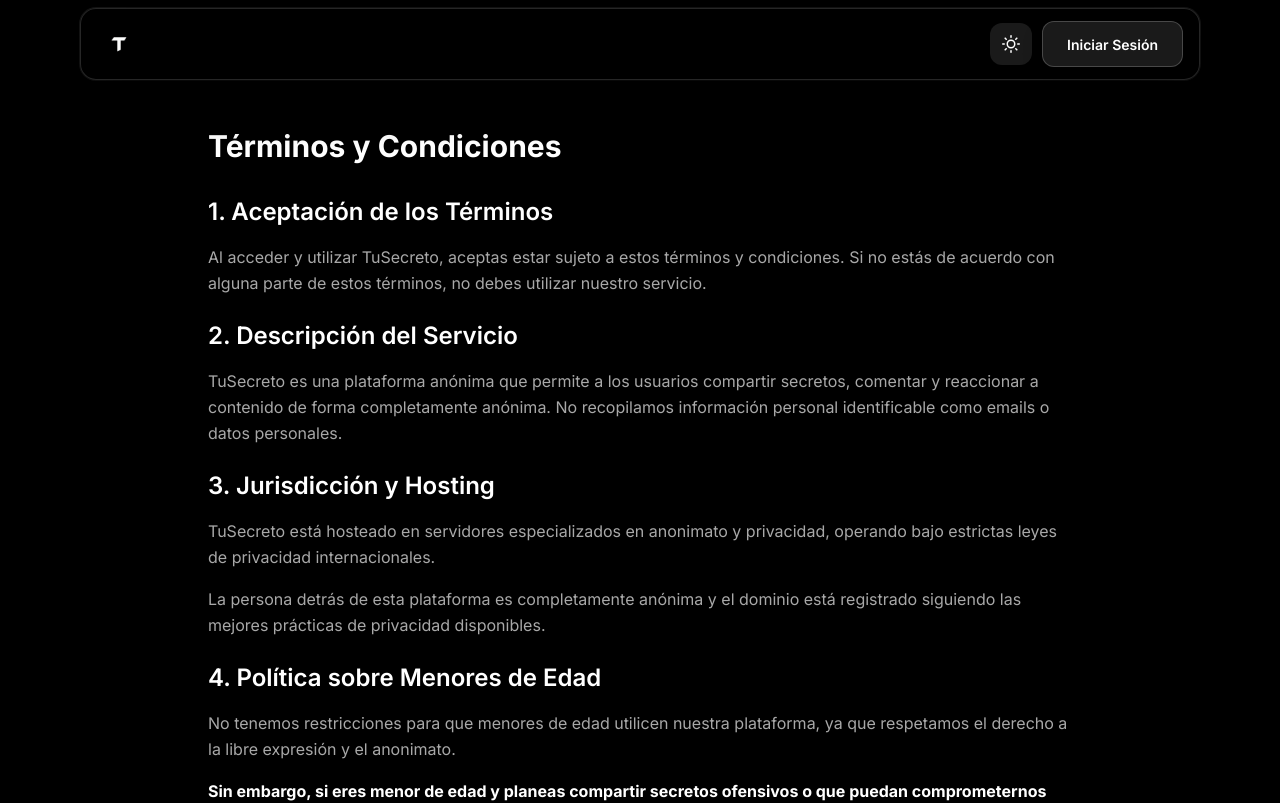
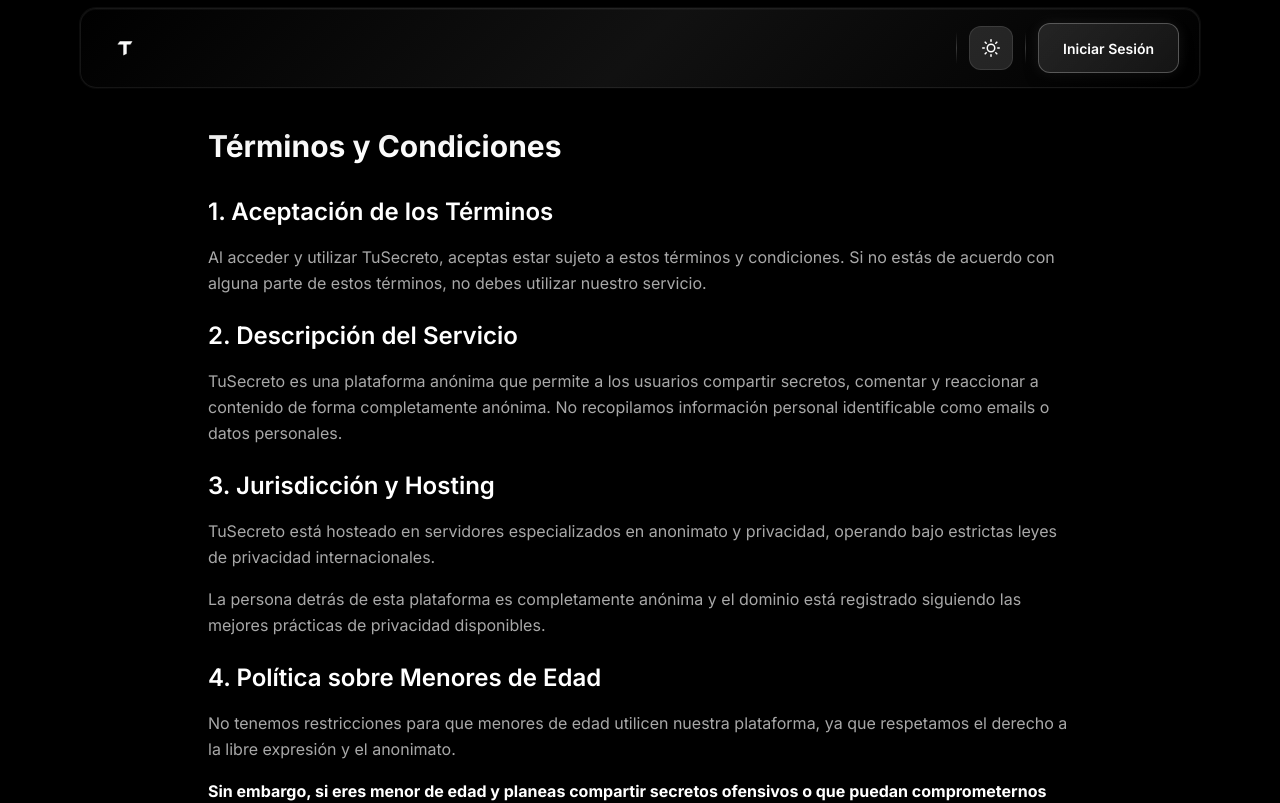
Before and after one commit to tusecretodev/frontend, a Next.js app: page /terms in a window 1280 px wide. Shown: the top 803 px of the page. Built offline with nearby package versions, Linux system fonts and the light colour scheme; no server answers.

Commit message:
fixnavbar

```diff
--- a/components/Layout.tsx
+++ b/components/Layout.tsx
@@ -166,121 +166,147 @@ export default function Layout({ children, user, onLogin, onLogout }: LayoutProp
       {/* Floating Header */}
       <header className="fixed top-2 left-1/2 transform -translate-x-1/2 z-50 w-full max-w-6xl px-3 md:px-4 floating-header">
         <div
-          className="backdrop-blur-xl rounded-2xl border shadow-2xl transition-all duration-500 hover:shadow-3xl hover-lift animate-float"
+          className="backdrop-blur-xl rounded-2xl border shadow-2xl transition-all duration-700 hover:shadow-4xl hover-lift animate-float group"
           style={{
             backgroundColor: theme === 'dark'
-              ? 'rgba(0, 0, 0, 0.85)'
-              : 'rgba(255, 255, 255, 0.95)',
+              ? 'rgba(0, 0, 0, 0.88)'
+              : 'rgba(255, 255, 255, 0.97)',
             borderColor: theme === 'dark'
-              ? 'rgba(255, 255, 255, 0.15)'
-              : 'rgba(0, 0, 0, 0.12)',
+              ? 'rgba(255, 255, 255, 0.08)'
+              : 'rgba(0, 0, 0, 0.06)',
             boxShadow: theme === 'dark'
-              ? '0 25px 50px -12px rgba(0, 0, 0, 0.9), 0 0 0 1px rgba(255, 255, 255, 0.08), 0 8px 32px rgba(0, 0, 0, 0.5)'
-              : '0 25px 50px -12px rgba(0, 0, 0, 0.3), 0 0 0 1px rgba(0, 0, 0, 0.08), 0 8px 32px rgba(0, 0, 0, 0.15)'
+              ? '0 25px 50px -12px rgba(0, 0, 0, 0.95), 0 0 0 1px rgba(255, 255, 255, 0.05), 0 8px 32px rgba(0, 0, 0, 0.6), inset 0 1px 0 rgba(255, 255, 255, 0.04)'
+              : '0 25px 50px -12px rgba(0, 0, 0, 0.35), 0 0 0 1px rgba(0, 0, 0, 0.04), 0 8px 32px rgba(0, 0, 0, 0.18), inset 0 1px 0 rgba(255, 255, 255, 0.3)',
+            background: theme === 'dark'
+              ? 'linear-gradient(135deg, rgba(0, 0, 0, 0.88) 0%, rgba(20, 20, 20, 0.85) 50%, rgba(0, 0, 0, 0.88) 100%)'
+              : 'linear-gradient(135deg, rgba(255, 255, 255, 0.97) 0%, rgba(250, 250, 250, 0.95) 50%, rgba(255, 255, 255, 0.97) 100%)'
           }}
         >
-          <div className="flex justify-between items-center px-4 py-3">
+          <div className="flex justify-between items-center px-5 py-3.5">
             <Link href="/" className="flex items-center group">
-              <div className="relative overflow-hidden rounded-xl p-2 transition-all duration-300 group-hover:scale-105">
+              <div className="relative overflow-hidden rounded-xl p-2.5 transition-all duration-300 group-hover:scale-105">
                 <Image
                   src={theme === 'dark' ? "/tusecreto.png" : "/tusecreto-negro.png"}
                   alt="TuSecreto"
                   width={100}
                   height={35}
-                  className="h-7 w-auto transition-all duration-300"
+                  className="h-7 w-auto transition-all duration-300 group-hover:brightness-105"
                   priority={true}
                   quality={100}
                   placeholder="empty"
                   loading="eager"
                 />
-                <div className="absolute inset-0 bg-gradient-to-r from-transparent via-white/10 to-transparent opacity-0 group-hover:opacity-100 transition-opacity duration-300 rounded-xl"></div>
+                <div className="absolute inset-0 opacity-0 group-hover:opacity-100 transition-all duration-300 rounded-xl" style={{
+                  background: theme === 'dark'
+                    ? 'radial-gradient(circle at center, rgba(255, 255, 255, 0.04) 0%, transparent 80%)'
+                    : 'radial-gradient(circle at center, rgba(0, 0, 0, 0.02) 0%, transparent 80%)'
+                }}></div>
               </div>
             </Link>
 
             {/* Desktop Navigation */}
-            <nav className="hidden md:flex items-center gap-2.5">
+            <nav className="hidden md:flex items-center gap-1">
+              {/* Separador visual */}
+              <div className="h-8 w-px mx-2" style={{
+                background: theme === 'dark'
+                  ? 'linear-gradient(to bottom, transparent, rgba(255, 255, 255, 0.2), transparent)'
+                  : 'linear-gradient(to bottom, transparent, rgba(0, 0, 0, 0.15), transparent)'
+              }}></div>
+
               <button
                 onClick={toggleTheme}
-                className="relative p-3 rounded-xl transition-all duration-300 hover:scale-110 group overflow-hidden"
+                className="relative p-3 rounded-xl transition-all duration-300 hover:scale-105 group overflow-hidden"
                 aria-label={theme === 'dark' ? 'Cambiar a tema claro' : 'Cambiar a tema oscuro'}
                 title={theme === 'dark' ? 'Cambiar a tema claro' : 'Cambiar a tema oscuro'}
                 style={{
                   backgroundColor: theme === 'dark'
-                    ? 'rgba(255, 255, 255, 0.1)'
-                    : 'rgba(0, 0, 0, 0.05)',
-                  color: 'var(--text-primary)'
+                    ? 'rgba(255, 255, 255, 0.12)'
+                    : 'rgba(0, 0, 0, 0.08)',
+                  color: 'var(--text-primary)',
+                  border: `1px solid ${theme === 'dark' ? 'rgba(255, 255, 255, 0.1)' : 'rgba(0, 0, 0, 0.1)'}`
                 }}
               >
-                <div className="relative z-10">
+                <div className="relative z-10 transition-transform duration-300 group-hover:rotate-90">
                   {theme === 'dark' ? <FiSun size={18} /> : <FiMoon size={18} />}
                 </div>
-                <div className="absolute inset-0 bg-gradient-to-r from-yellow-400/20 via-orange-400/20 to-yellow-400/20 opacity-0 group-hover:opacity-100 transition-opacity duration-300 rounded-xl"></div>
+                <div className="absolute inset-0 bg-gradient-to-br from-yellow-400/15 via-orange-400/10 to-yellow-600/15 opacity-0 group-hover:opacity-100 transition-all duration-300 rounded-xl"></div>
               </button>
 
               {user ? (
                 <>
                   <Link
                     href="/messages"
-                    className="relative flex items-center gap-2 px-3 py-2 rounded-lg border transition-all duration-300 hover:scale-105 hover:shadow-lg"
+                    className="relative flex items-center gap-2.5 px-4 py-2.5 rounded-xl border transition-all duration-300 hover:scale-102 hover:shadow-lg group overflow-hidden"
                     style={{
                       backgroundColor: theme === 'dark'
-                        ? 'rgba(255, 255, 255, 0.1)'
-                        : 'rgba(0, 0, 0, 0.04)',
+                        ? 'rgba(255, 255, 255, 0.12)'
+                        : 'rgba(0, 0, 0, 0.06)',
                       borderColor: theme === 'dark'
-                        ? 'rgba(255, 255, 255, 0.2)'
-                        : 'rgba(0, 0, 0, 0.12)',
+                        ? 'rgba(255, 255, 255, 0.25)'
+                        : 'rgba(0, 0, 0, 0.15)',
                       color: 'var(--text-secondary)'
                     }}
                   >
-                    <div className="p-1 rounded-lg" style={{
+                    <div className="p-1.5 rounded-lg transition-all duration-300 group-hover:scale-105" style={{
                       backgroundColor: theme === 'dark'
-                        ? 'rgba(255, 255, 255, 0.1)'
-                        : 'rgba(0, 0, 0, 0.1)'
+                        ? 'rgba(255, 255, 255, 0.15)'
+                        : 'rgba(0, 0, 0, 0.12)',
+                      background: theme === 'dark'
+                        ? 'linear-gradient(135deg, rgba(255, 255, 255, 0.15), rgba(255, 255, 255, 0.08))'
+                        : 'linear-gradient(135deg, rgba(0, 0, 0, 0.12), rgba(0, 0, 0, 0.06))'
                     }}>
-                      <FiMessageCircle size={14} />
+                      <FiMessageCircle size={14} className="transition-transform duration-300 group-hover:rotate-6" />
                     </div>
-                    <span className="font-medium text-sm">Mensajes</span>
+                    <span className="font-medium text-sm transition-all duration-300">Mensajes</span>
 
                     {unreadCount > 0 && (
                       <div
-                        className="absolute -top-1 -right-1 flex items-center justify-center w-5 h-5 rounded-full text-xs font-bold"
+                        className="absolute -top-1 -right-1 flex items-center justify-center w-5 h-5 rounded-full text-xs font-bold animate-pulse shadow-lg"
                         style={{
                           backgroundColor: '#ef4444',
-                          color: 'white'
+                          color: 'white',
+                          boxShadow: '0 0 8px rgba(239, 68, 68, 0.4)'
                         }}
                       >
                         {unreadCount > 99 ? '99+' : unreadCount}
                       </div>
                     )}
+
+                    <div className="absolute inset-0 bg-gradient-to-r from-blue-500/5 via-purple-500/5 to-blue-500/5 opacity-0 group-hover:opacity-100 transition-all duration-300 rounded-xl"></div>
                   </Link>
 
                   <Link
                     href="/profile"
-                    className="flex items-center gap-2.5 px-4 py-2.5 rounded-xl border transition-all duration-300 hover:scale-105 hover:shadow-lg"
+                    className="relative flex items-center gap-2.5 px-4 py-2.5 rounded-xl border transition-all duration-300 hover:scale-102 hover:shadow-lg group overflow-hidden"
                     style={{
                       backgroundColor: theme === 'dark'
-                        ? 'rgba(255, 255, 255, 0.1)'
-                        : 'rgba(0, 0, 0, 0.04)',
+                        ? 'rgba(255, 255, 255, 0.12)'
+                        : 'rgba(0, 0, 0, 0.06)',
                       borderColor: theme === 'dark'
-                        ? 'rgba(255, 255, 255, 0.2)'
-                        : 'rgba(0, 0, 0, 0.12)',
+                        ? 'rgba(255, 255, 255, 0.25)'
+                        : 'rgba(0, 0, 0, 0.15)',
                       color: 'var(--text-secondary)'
                     }}
                   >
-                    <div className="p-1 rounded-lg" style={{
+                    <div className="p-1.5 rounded-lg transition-all duration-300 group-hover:scale-105" style={{
                       backgroundColor: theme === 'dark'
-                        ? 'rgba(255, 255, 255, 0.1)'
-                        : 'rgba(0, 0, 0, 0.1)'
+                        ? 'rgba(255, 255, 255, 0.15)'
+                        : 'rgba(0, 0, 0, 0.12)',
+                      background: theme === 'dark'
+                        ? 'linear-gradient(135deg, rgba(255, 255, 255, 0.15), rgba(255, 255, 255, 0.08))'
+                        : 'linear-gradient(135deg, rgba(0, 0, 0, 0.12), rgba(0, 0, 0, 0.06))'
                     }}>
                       <FiUser size={14} />
                     </div>
-                    <span className="font-medium text-sm">{user}</span>
+                    <span className="font-medium text-sm transition-all duration-300 relative z-10">{user}</span>
+
+                    <div className="absolute inset-0 bg-gradient-to-r from-green-500/5 via-emerald-500/5 to-green-500/5 opacity-0 group-hover:opacity-100 transition-all duration-300 rounded-xl"></div>
                   </Link>
 
                   {user === 'admin' && (
                     <Link
                       href="/admin"
-                      className="relative flex items-center gap-2.5 px-4 py-2.5 rounded-xl border transition-all duration-300 hover:scale-105 hover:shadow-lg group overflow-hidden"
+                      className="relative flex items-center gap-2.5 px-4 py-2.5 rounded-xl border transition-all duration-300 hover:scale-102 hover:shadow-lg group overflow-hidden"
                       style={{
                         backgroundColor: theme === 'dark'
                           ? 'rgba(139, 69, 19, 0.25)'
@@ -288,20 +314,34 @@ export default function Layout({ children, user, onLogin, onLogout }: LayoutProp
                         borderColor: theme === 'dark'
                           ? 'rgba(255, 193, 7, 0.4)'
                           : 'rgba(255, 193, 7, 0.5)',
-                        color: theme === 'dark' ? '#fbbf24' : '#d97706'
+                        color: theme === 'dark' ? '#fbbf24' : '#d97706',
+                        boxShadow: theme === 'dark'
+                          ? '0 0 10px rgba(255, 193, 7, 0.1)'
+                          : '0 0 8px rgba(255, 193, 7, 0.08)'
                       }}
                     >
-                      <div className="relative z-10 flex items-center gap-2">
-                        <FiShield size={14} />
-                        <span className="font-medium text-sm">Admin</span>
+                      <div className="p-1.5 rounded-lg transition-all duration-300 group-hover:scale-105" style={{
+                        backgroundColor: 'rgba(255, 193, 7, 0.2)',
+                        background: 'linear-gradient(135deg, rgba(255, 193, 7, 0.25), rgba(255, 193, 7, 0.15))'
+                      }}>
+                        <FiShield size={14} className="transition-transform duration-300" />
                       </div>
-                      <div className="absolute inset-0 bg-gradient-to-r from-yellow-400/10 via-orange-400/10 to-yellow-400/10 opacity-0 group-hover:opacity-100 transition-opacity duration-300 rounded-xl"></div>
+                      <span className="font-medium text-sm relative z-10 transition-all duration-300">Admin</span>
+
+                      <div className="absolute inset-0 bg-gradient-to-r from-yellow-400/8 via-orange-400/6 to-yellow-400/8 opacity-0 group-hover:opacity-100 transition-all duration-300 rounded-xl"></div>
                     </Link>
                   )}
 
+                  {/* Separador visual */}
+                  <div className="h-8 w-px mx-2" style={{
+                    background: theme === 'dark'
+                      ? 'linear-gradient(to bottom, transparent, rgba(255, 255, 255, 0.2), transparent)'
+                      : 'linear-gradient(to bottom, transparent, rgba(0, 0, 0, 0.15), transparent)'
+                  }}></div>
+
                   <button
                     onClick={onLogout}
-                    className="relative flex items-center gap-2.5 px-4 py-2.5 rounded-xl border transition-all duration-300 hover:scale-105 hover:shadow-lg group overflow-hidden"
+                    className="relative flex items-center gap-2.5 px-4 py-2.5 rounded-xl border transition-all duration-300 hover:scale-102 hover:shadow-lg group overflow-hidden"
                     style={{
                       backgroundColor: theme === 'dark'
                         ? 'rgba(220, 38, 38, 0.15)'
@@ -312,34 +352,50 @@ export default function Layout({ children, user, onLogin, onLogout }: LayoutProp
                       color: '#dc2626'
                     }}
                   >
-                    <div className="relative z-10 flex items-center gap-2">
-                      <FiLogOut size={14} />
-                      <span className="font-medium text-sm">Salir</span>
+                    <div className="p-1.5 rounded-lg transition-all duration-300 group-hover:scale-105" style={{
+                      backgroundColor: 'rgba(220, 38, 38, 0.2)',
+                      background: 'linear-gradient(135deg, rgba(220, 38, 38, 0.25), rgba(220, 38, 38, 0.15))'
+                    }}>
+                      <FiLogOut size={14} className="transition-transform duration-300" />
                     </div>
-                    <div className="absolute inset-0 bg-gradient-to-r from-red-400/10 via-red-500/10 to-red-400/10 opacity-0 group-hover:opacity-100 transition-opacity duration-300 rounded-xl"></div>
+                    <span className="font-medium text-sm relative z-10 transition-all duration-300">Salir</span>
+
+                    <div className="absolute inset-0 bg-gradient-to-r from-red-400/6 via-red-500/4 to-red-400/6 opacity-0 group-hover:opacity-100 transition-all duration-300 rounded-xl"></div>
                   </button>
                 </>
               ) : (
+                <>
+                  {/* Separador visual */}
+                  <div className="h-8 w-px mx-2" style={{
+                    background: theme === 'dark'
+                      ? 'linear-gradient(to bottom, transparent, rgba(255, 255, 255, 0.2), transparent)'
+                      : 'linear-gradient(to bottom, transparent, rgba(0, 0, 0, 0.15), transparent)'
+                  }}></div>
+
                   <button
                     onClick={onLogin}
-                  className="relative overflow-hidden px-6 py-2.5 rounded-xl font-medium transition-all duration-300 hover:scale-105 hover:shadow-xl group border"
+                    className="relative overflow-hidden px-6 py-3 rounded-xl font-medium transition-all duration-300 hover:scale-103 hover:shadow-xl group border"
                     style={{
                       backgroundColor: theme === 'dark'
-                      ? 'rgba(255, 255, 255, 0.1)'
-                      : 'rgba(0, 0, 0, 0.05)',
+                        ? 'rgba(255, 255, 255, 0.12)'
+                        : 'rgba(0, 0, 0, 0.08)',
                       borderColor: theme === 'dark'
-                      ? 'rgba(255, 255, 255, 0.2)'
-                      : 'rgba(0, 0, 0, 0.15)',
+                        ? 'rgba(255, 255, 255, 0.25)'
+                        : 'rgba(0, 0, 0, 0.18)',
                       color: 'var(--text-primary)',
                       boxShadow: theme === 'dark'
-                      ? '0 10px 25px -5px rgba(0, 0, 0, 0.3)'
-                      : '0 10px 25px -5px rgba(0, 0, 0, 0.1)'
+                        ? '0 8px 20px -5px rgba(0, 0, 0, 0.3), 0 0 15px rgba(255, 255, 255, 0.08)'
+                        : '0 8px 20px -5px rgba(0, 0, 0, 0.12), 0 0 10px rgba(0, 0, 0, 0.04)',
+                      background: theme === 'dark'
+                        ? 'linear-gradient(135deg, rgba(255, 255, 255, 0.12), rgba(255, 255, 255, 0.08))'
+                        : 'linear-gradient(135deg, rgba(0, 0, 0, 0.08), rgba(0, 0, 0, 0.04))'
                     }}
                   >
-                  <span className="relative z-10 text-sm font-semibold">Iniciar Sesión</span>
-                  <div className="absolute inset-0 bg-gradient-to-r from-white/10 via-white/20 to-white/10 opacity-0 group-hover:opacity-100 transition-opacity duration-500 rounded-xl"></div>
-                  <div className="absolute inset-0 bg-gradient-to-r from-transparent via-white/5 to-transparent -translate-x-full group-hover:translate-x-full transition-transform duration-1000 rounded-xl"></div>
+                    <span className="relative z-10 text-sm font-semibold transition-all duration-300">Iniciar Sesión</span>
+                    <div className="absolute inset-0 bg-gradient-to-r from-white/8 via-white/12 to-white/8 opacity-0 group-hover:opacity-100 transition-all duration-300 rounded-xl"></div>
+                    <div className="absolute inset-0 bg-gradient-to-r from-transparent via-white/5 to-transparent -translate-x-full group-hover:translate-x-full transition-transform duration-800 rounded-xl"></div>
                   </button>
+                </>
               )}
             </nav>
 
--- a/styles/globals.css
+++ b/styles/globals.css
@@ -161,12 +161,119 @@ a {
 
 /* Enhanced hover effects */
 .hover-lift {
-  transition: all 0.3s cubic-bezier(0.4, 0, 0.2, 1);
+  transition: all 0.7s cubic-bezier(0.4, 0, 0.2, 1);
 }
 
 .hover-lift:hover {
-  transform: translateY(-2px);
-  box-shadow: 0 20px 40px -12px rgba(0, 0, 0, 0.25);
+  transform: translateY(-3px);
+  box-shadow: 0 25px 50px -12px rgba(0, 0, 0, 0.35);
+}
+
+/* Subtle scale effects */
+.hover\:scale-102:hover {
+  transform: scale(1.02);
+}
+
+.hover\:scale-103:hover {
+  transform: scale(1.03);
+}
+
+/* Enhanced shadow effects for navbar */
+.shadow-4xl {
+  box-shadow: 0 40px 80px -12px rgba(0, 0, 0, 0.4);
+}
+
+/* Magnetic hover effect for buttons */
+@keyframes magnetic-pull {
+  0% {
+    transform: scale(1);
+  }
+  50% {
+    transform: scale(1.02);
+  }
+  100% {
+    transform: scale(1.05);
+  }
+}
+
+.magnetic-hover:hover {
+  animation: magnetic-pull 0.3s ease-out forwards;
+}
+
+/* Breathing animation for navbar */
+@keyframes breathe {
+  0%, 100% {
+    transform: scale(1);
+    opacity: 1;
+  }
+  50% {
+    transform: scale(1.005);
+    opacity: 0.98;
+  }
+}
+
+.animate-breathe {
+  animation: breathe 4s ease-in-out infinite;
+}
+
+/* Glow effects */
+.glow-on-hover {
+  transition: all 0.5s ease;
+}
+
+.glow-on-hover:hover {
+  filter: drop-shadow(0 0 8px rgba(255, 255, 255, 0.3));
+}
+
+/* Ripple effect */
+@keyframes ripple {
+  0% {
+    transform: scale(0);
+    opacity: 1;
+  }
+  100% {
+    transform: scale(4);
+    opacity: 0;
+  }
+}
+
+.ripple-effect {
+  position: relative;
+  overflow: hidden;
+}
+
+.ripple-effect::before {
+  content: '';
+  position: absolute;
+  top: 50%;
+  left: 50%;
+  width: 0;
+  height: 0;
+  border-radius: 50%;
+  background: rgba(255, 255, 255, 0.5);
+  transform: translate(-50%, -50%);
+  transition: width 0.6s, height 0.6s;
+}
+
+.ripple-effect:hover::before {
+  width: 300px;
+  height: 300px;
+  opacity: 0;
+}
+
+/* Smooth gradient animations */
+@keyframes gradient-shift {
+  0%, 100% {
+    background-position: 0% 50%;
+  }
+  50% {
+    background-position: 100% 50%;
+  }
+}
+
+.animate-gradient {
+  background-size: 200% 200%;
+  animation: gradient-shift 3s ease infinite;
 }
 
 /* Mobile menu animations */
```
Lines whose indentation alone changed are shown as unchanged.
